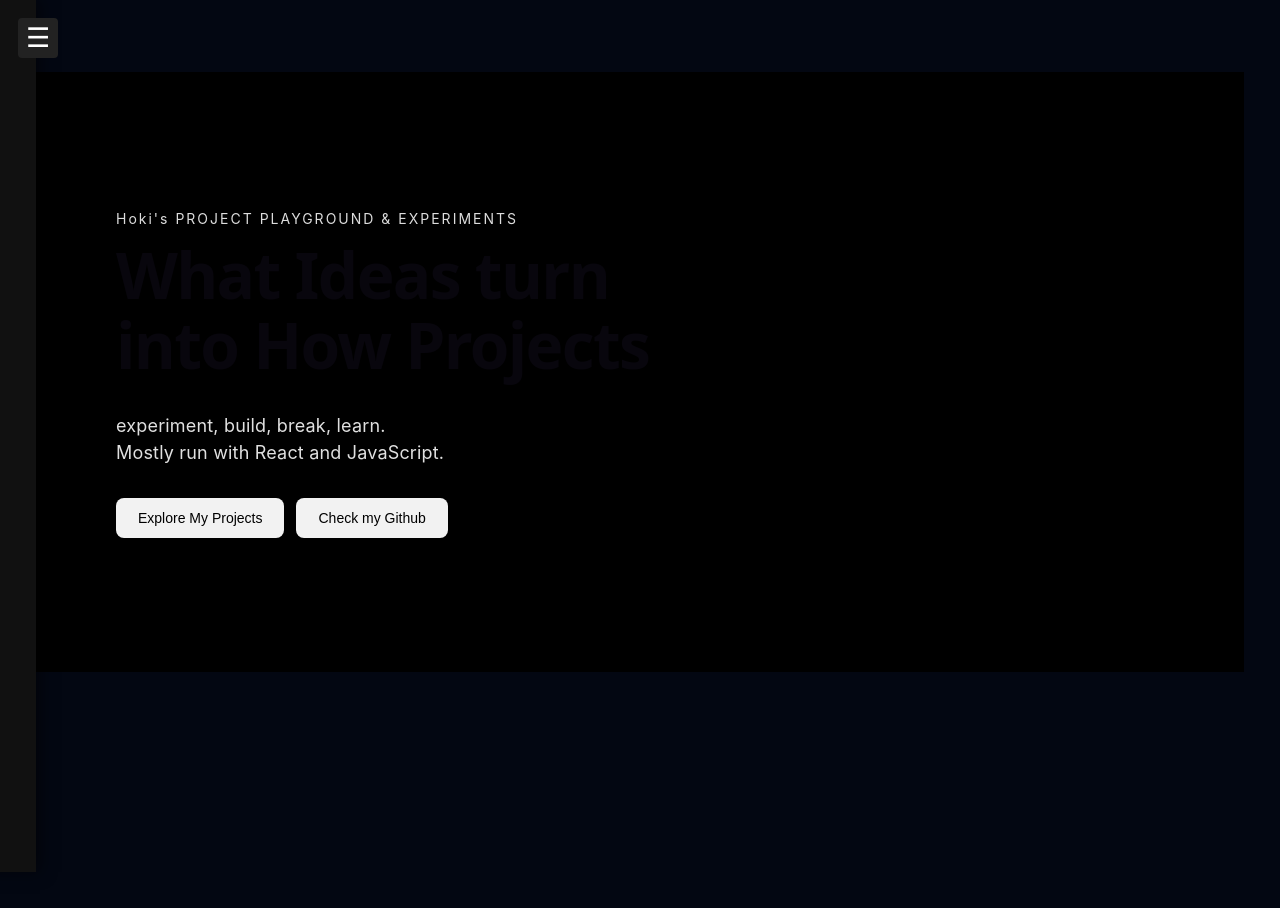
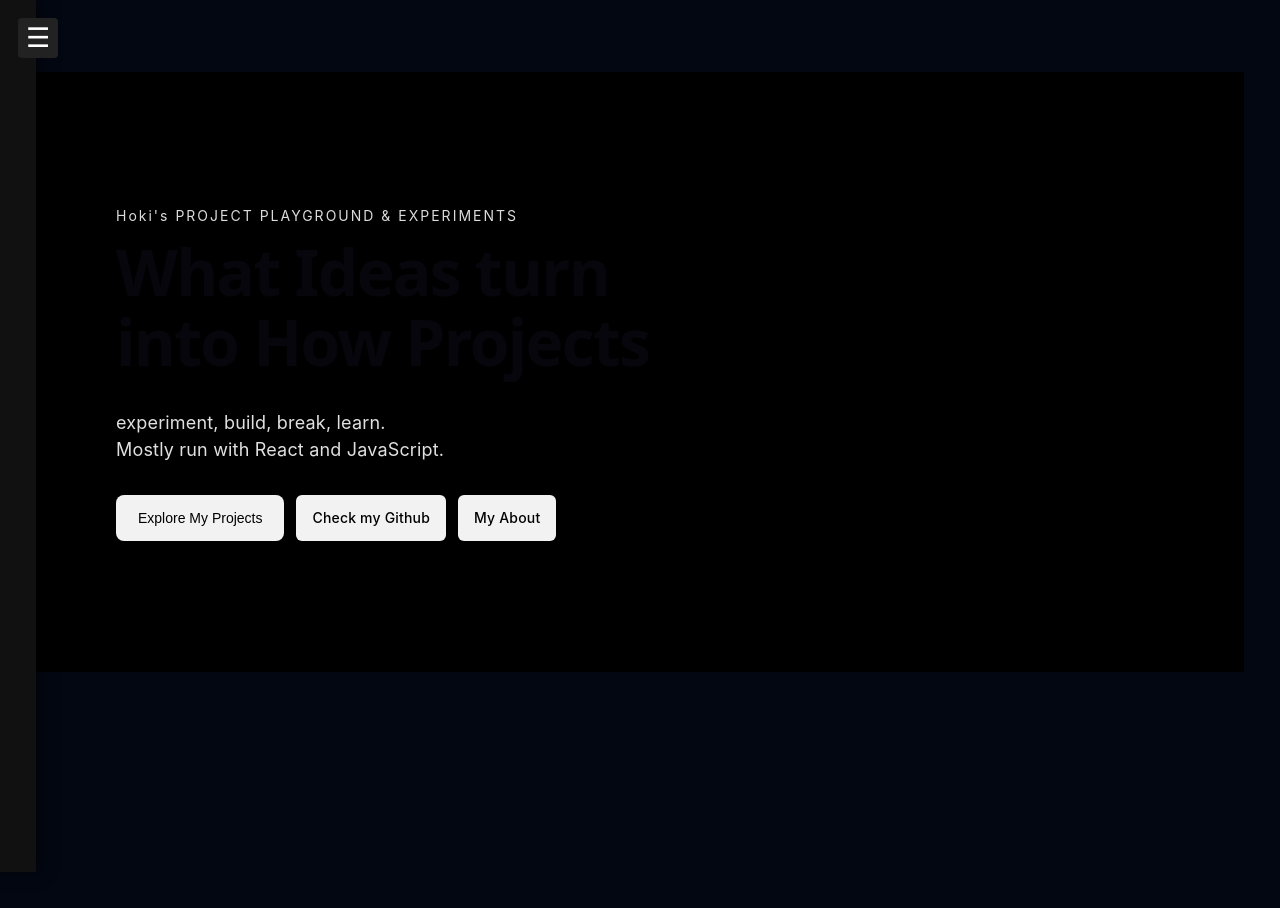
Before and after one commit to kotakbulat/my-vercel-hobby-app, a React (Vite) app: page / in a window 1280 px wide. Built offline with nearby package versions, Linux system fonts and the light colour scheme.

Commit message:
fix: fix the navigation in the Home Page

```diff
--- a/src/pages/Home.tsx
+++ b/src/pages/Home.tsx
@@ -17,7 +17,8 @@ function Home() {
 
                     <div id="hero-buttons">
                         <button className="project">Explore My Projects</button>
-                        <button className="github">Check my Github</button>
+                        <a href="https://github.com/kotakbulat" className="btn">Check my Github</a>
+                        <a href="https://kotakbulat.github.io" className="btn">My About</a>
                     </div>
                 </div>
             </div>
--- a/src/style/hero.css
+++ b/src/style/hero.css
@@ -113,6 +113,24 @@
     transform: translateY(-2px);
 }
 
+.btn {
+  display: inline-block;
+  padding: 10px 16px;
+  background: #f2f2f2;
+  color: rgb(0, 0, 0);
+  text-decoration: none;
+  border-radius: 6px;
+  font-weight: 500;
+  font-size: 14px;
+  cursor: pointer;
+  transition: transform 0.2s, background-color 0.2s;
+}
+
+.btn:hover {
+    background-color: #ddd;
+    transform: translateY(-2px);
+}
+
 /*------------BACKGROUND----------*/
 #hero {
     background-color: #000000; /* Matches your index.css dark theme */
```
